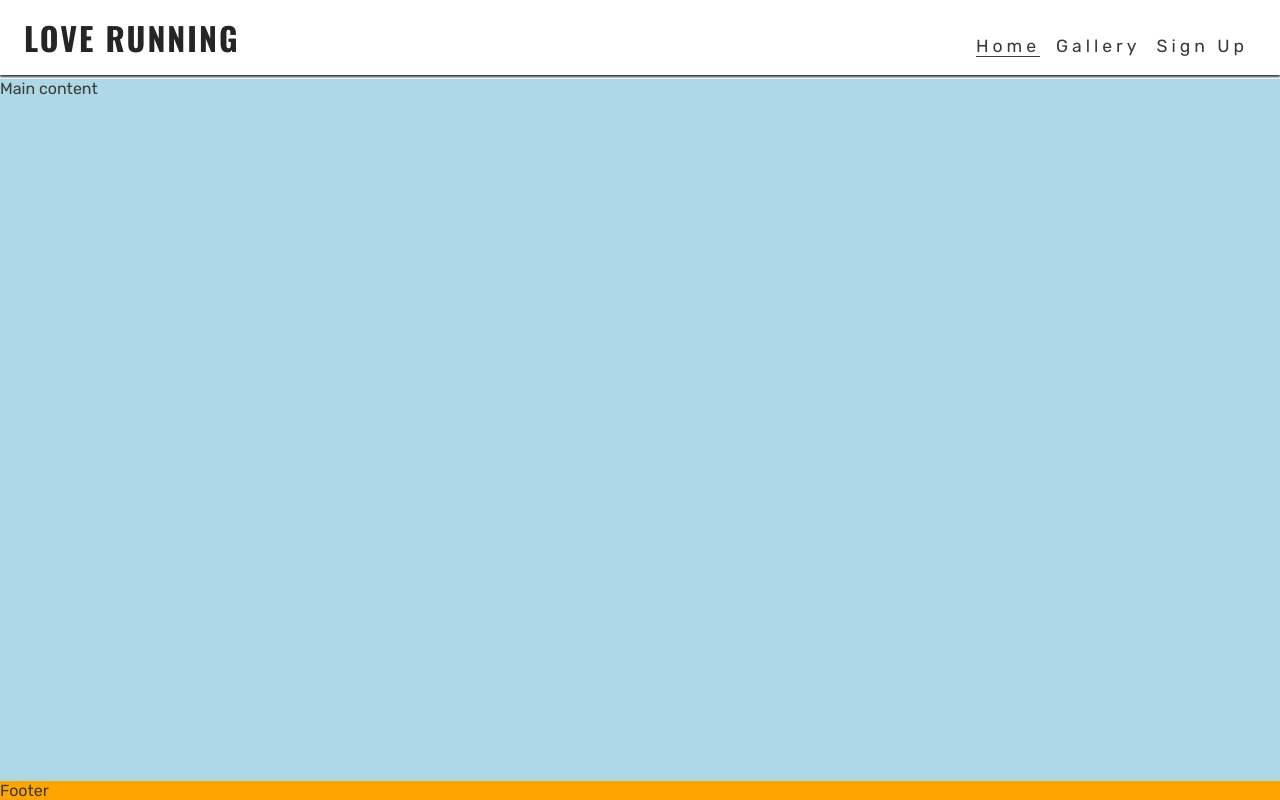
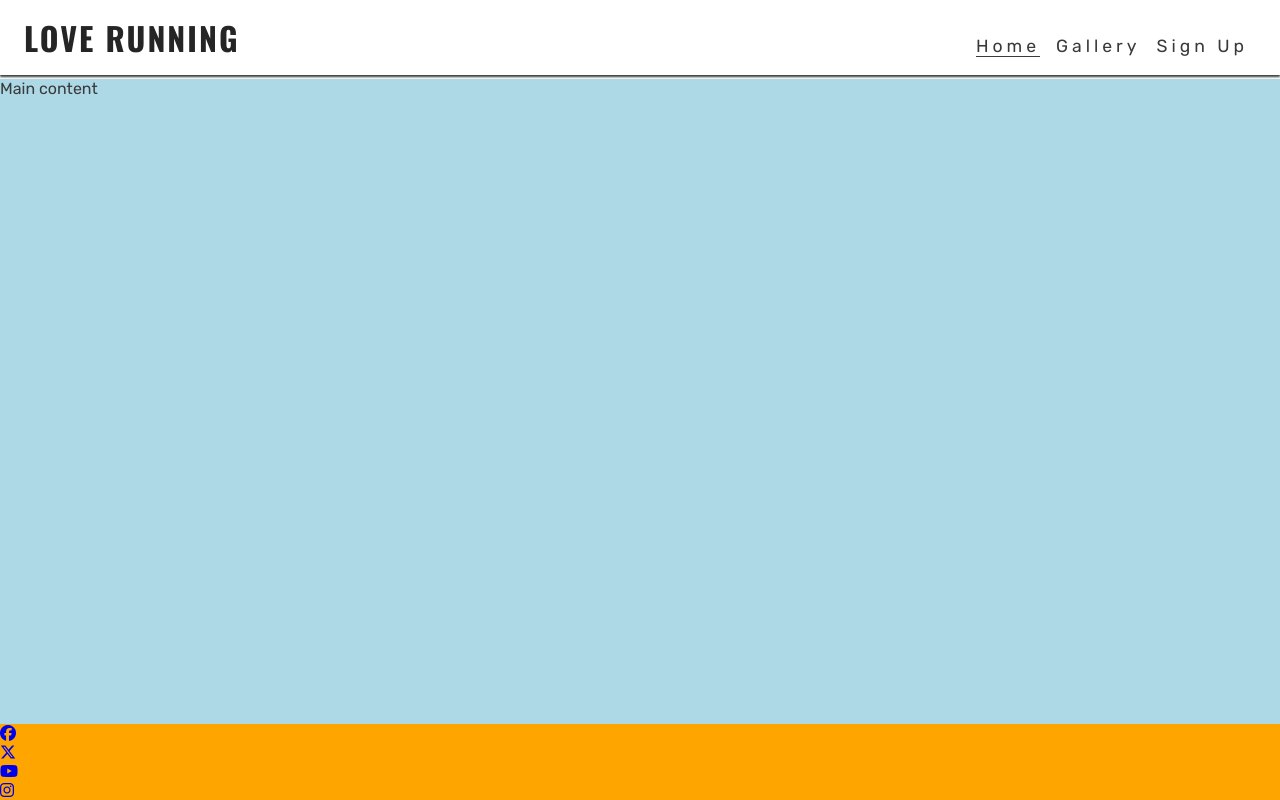
Before and after one commit to kristine-kiki/Love-running, a plain HTML site: page index.html in a window 1280 px wide. Drawn offline with nearby package versions, Linux system fonts and the light colour scheme.

Commit message:
added soc media icons

```diff
--- a/assets/favicon/css/style.css
+++ b/assets/favicon/css/style.css
@@ -82,7 +82,7 @@ nav {
 main {
     background-color: lightblue;
     flex: 1 0 auto;
-    margin-top: 47px;
+    margin-top: 49px;
 }
 /* footer*/
 footer {
--- a/index.html
+++ b/index.html
@@ -5,7 +5,8 @@
   <meta charset="UTF-8">
   <meta name="viewport" content="width=device-width, initial-scale=1.0">
   <!--Meta tags for search engine-->
-  <meta name="description" content="Love running Club for runners in Dublin Ireland Urban running, trail running, Dublin docklands and Phoenix Park">
+  <meta name="description"
+    content="Love running Club for runners in Dublin Ireland Urban running, trail running, Dublin docklands and Phoenix Park">
   <meta name="keywords" content="love running, run, running club, runners, Ireland, Dublin, sport, exercise">
   <!-- Title -->
   <title>Love Running</title>
@@ -14,6 +15,7 @@
   <link rel="icon" type="image/png" sizes="32x32" href="assets/favicon/favicon-32x32.png">
   <link rel="icon" type="image/png" sizes="16x16" href="assets/favicon/favicon-16x16.png">
   <link rel="stylesheet" href="assets/favicon/css/style.css">
+
 </head>
 
 <body>
@@ -22,19 +24,42 @@
       <h1 id="logo">Love Running</h1>
     </a>
     <input type="checkbox" id="nav-toggle" name="nav-toggle">
-    <label for="nav-toggle" class="nav-toggle-label">XXX</label>
+    <label for="nav-toggle" class="nav-toggle-label">
+      <i class="fa-solid fa-bars"></i>
+    </label>
     <nav>
       <ul id="menu">
-      <li><a href="" class="active">Home</a></li>
-      <li><a href="">Gallery</a></li>
-      <li><a href="">Sign Up</a></li>
-    </ul>
-  </nav>
+        <li><a href="" class="active">Home</a></li>
+        <li><a href="">Gallery</a></li>
+        <li><a href="">Sign Up</a></li>
+      </ul>
+    </nav>
 
   </header>
   <main>Main content</main>
-  <footer>Footer</footer>
+  <footer>
+    <ul>
+      <li><a href="https://www.facebook.com/" target="_blank" rel="noopener"
+          aria-label="visit our Facebook page (opens in a new tab)">
+          <i class="fa-brands fa-facebook"></i></a>
+        </li>
+      <li><a href="https://www.x.com/" target="_blank" rel="noopener"
+        aria-label="visit our X page (opens in a new tab)">
+        <i class="fa-brands fa-x-twitter"></i></a>
+      </li>
+      <li><a href="https://www.youtube.com/" target="_blank" rel="noopener"
+        aria-label="visit our Youtube page (opens in a new tab)">
+        <i class="fa-brands fa-youtube"></i></a>
+      </li>
+      <li><a href="https://www.instagram.com/" target="_blank" rel="noopener"
+        aria-label="visit our Instagram page (opens in a new tab)">
+        <i class="fa-brands fa-instagram"></i></a>
+      </li>
+    </ul>
+  </footer>
 
+  <!--Font Awesome Kit-->
+  <script src="https://kit.fontawesome.com/9d85a922e7.js" crossorigin="anonymous"></script>
 </body>
 
 </html>
```
